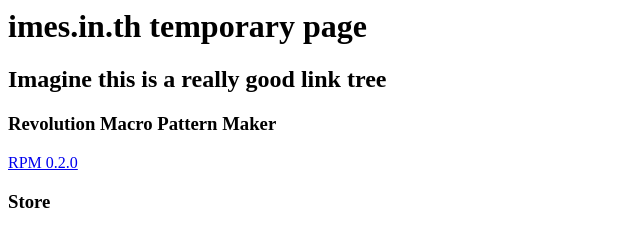
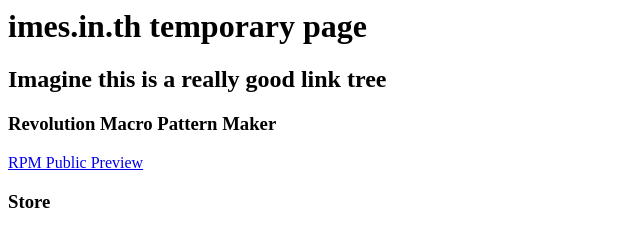
Before and after one commit to ItMe12s/ItMe12s.github.io, a plain HTML site: page index.html in a window 1280 px wide. Shown: the top 229 px of the page, 0-640 px from the left. Drawn offline with Linux system fonts and the light colour scheme.

Commit message:
link update

```diff
--- a/index.html
+++ b/index.html
@@ -14,7 +14,7 @@
 
     <h3>Revolution Macro Pattern Maker</h3>
 
-    <a href="https://imes.in.th/revopatternmaker">RPM 0.2.0</a>
+    <a href="https://imes.in.th/revopatternmaker">RPM Public Preview</a>
 
     <h3>Store</h3>
 
```
